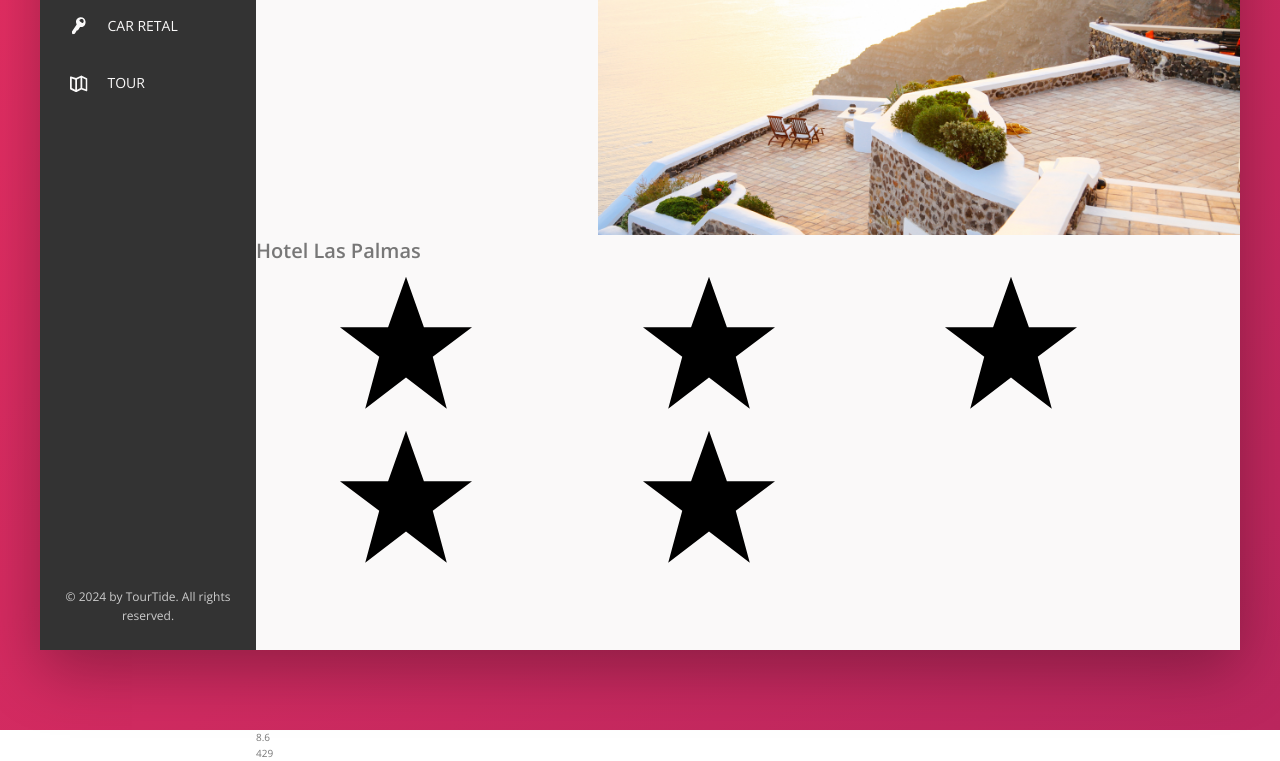
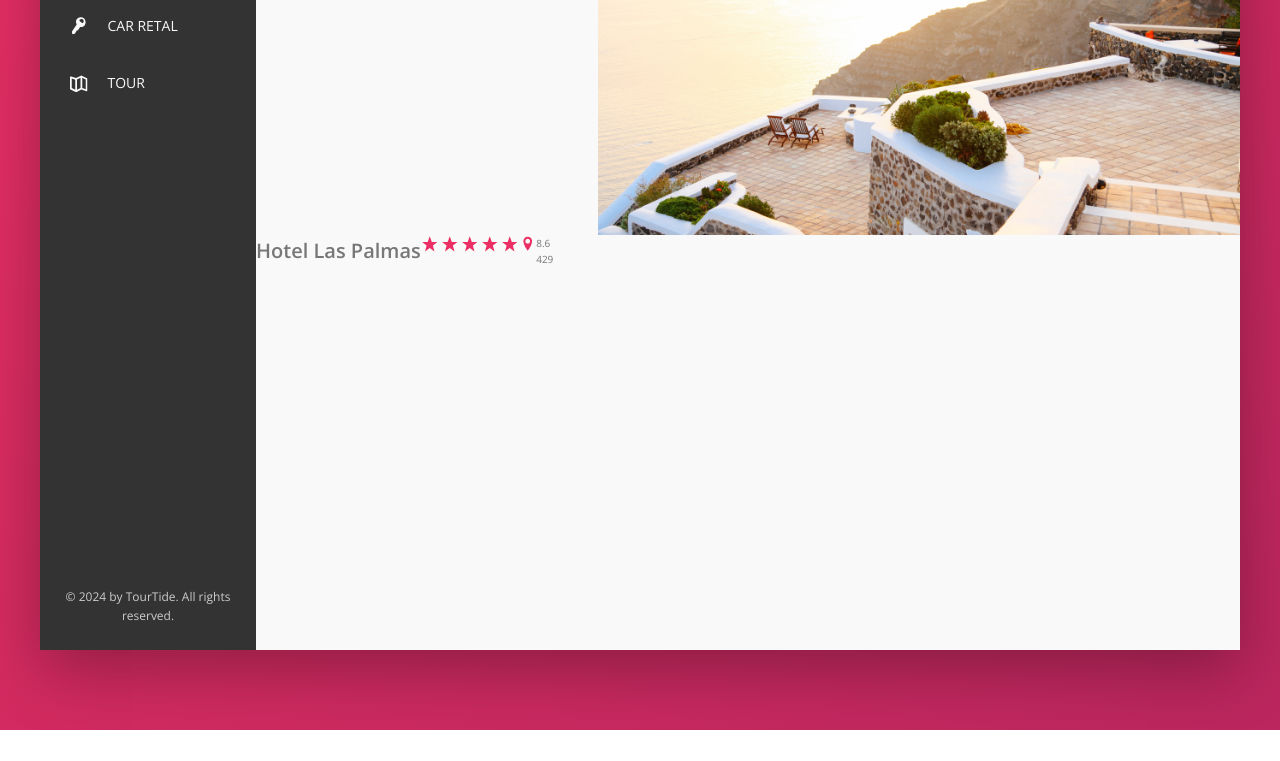
Before and after one commit to vibraniumSwaleh/TourTide, a website: page index.html in a window 1280 px wide. Shown: the part 300-1061 px from the top of the page. After the commit the page ends 1030 px from the top, so only its background shows below. Drawn offline with nearby package versions, Linux system fonts and the light colour scheme.

Commit message:
start page overview section

```diff
--- a/index.html
+++ b/index.html
@@ -146,7 +146,7 @@
 
             <div class="overview__location">
               <svg class="overview__icon-location">
-                <use xlink:href=""></use>
+                <use xlink:href="img/sprite.svg#icon-location-pin"></use>
                 <button class="btn-inline">Albufeira, Portugal</button>
               </svg>
             </div>
--- a/sass/layout/_overview.scss
+++ b/sass/layout/_overview.scss
@@ -0,0 +1,30 @@
+.overview {
+  display: flex;
+
+  &__heading {
+  }
+
+  &__stars {
+  }
+
+  &__icon-star {
+  }
+
+  &__location {
+  }
+
+  &__icon-location,
+  &__icon-star {
+    width: 1.75rem;
+    height: 1.75rem;
+    fill: var(--color-primary);
+  }
+
+  &__rating {
+    &-average {
+    }
+
+    &-count {
+    }
+  }
+}
--- a/sass/main.scss
+++ b/sass/main.scss
@@ -17,4 +17,5 @@
 
 @import "layout/header";
 @import "layout/hotel_view";
+@import "layout/overview";
 @import "layout/sidebar";
```
Also changed, not shown: css/style.css, sass/components/_overview_heading.scss (deleted), sass/components/_overview_location.scss (deleted), sass/components/_overview_rating.scss (deleted), sass/components/_overview_stars.scss (deleted).
